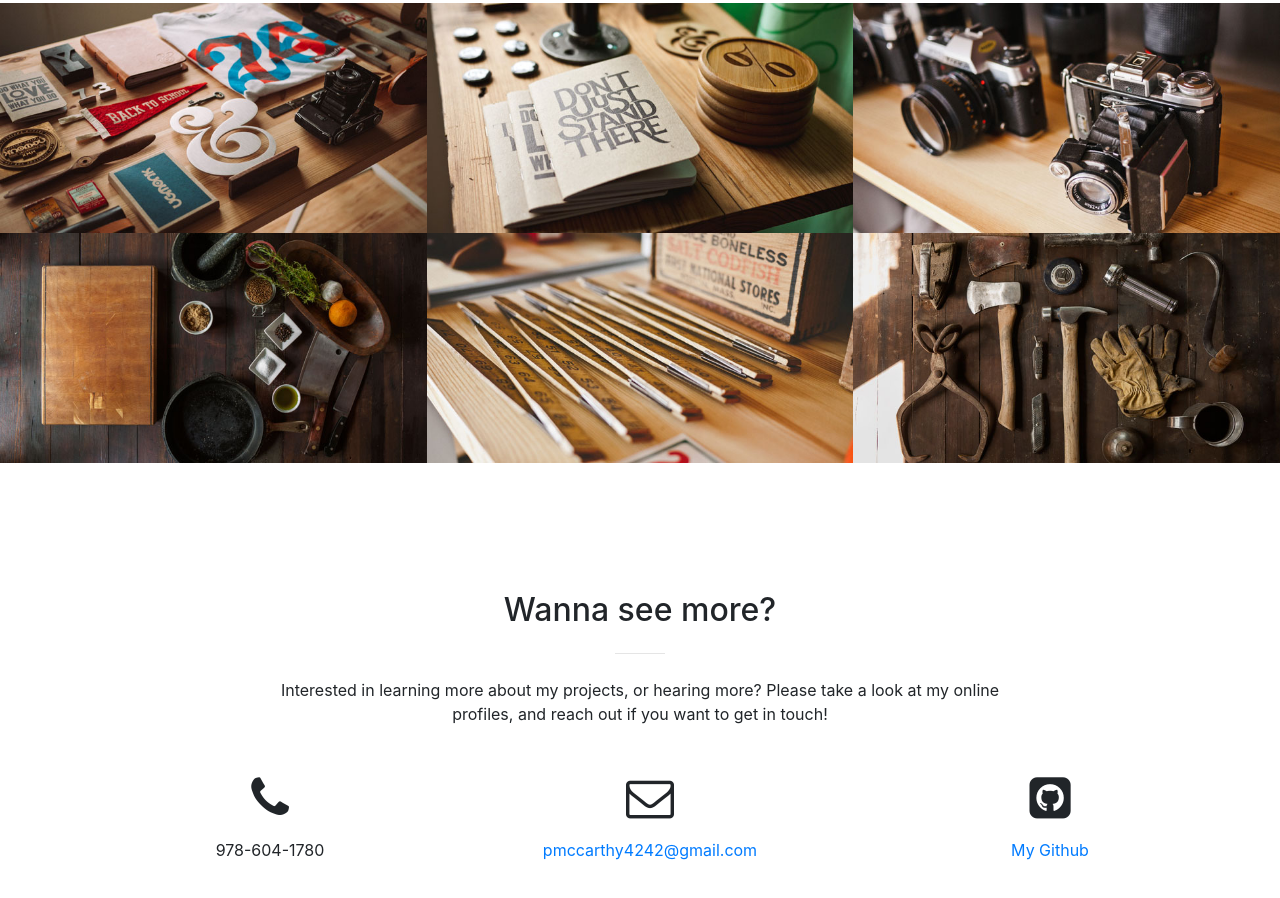
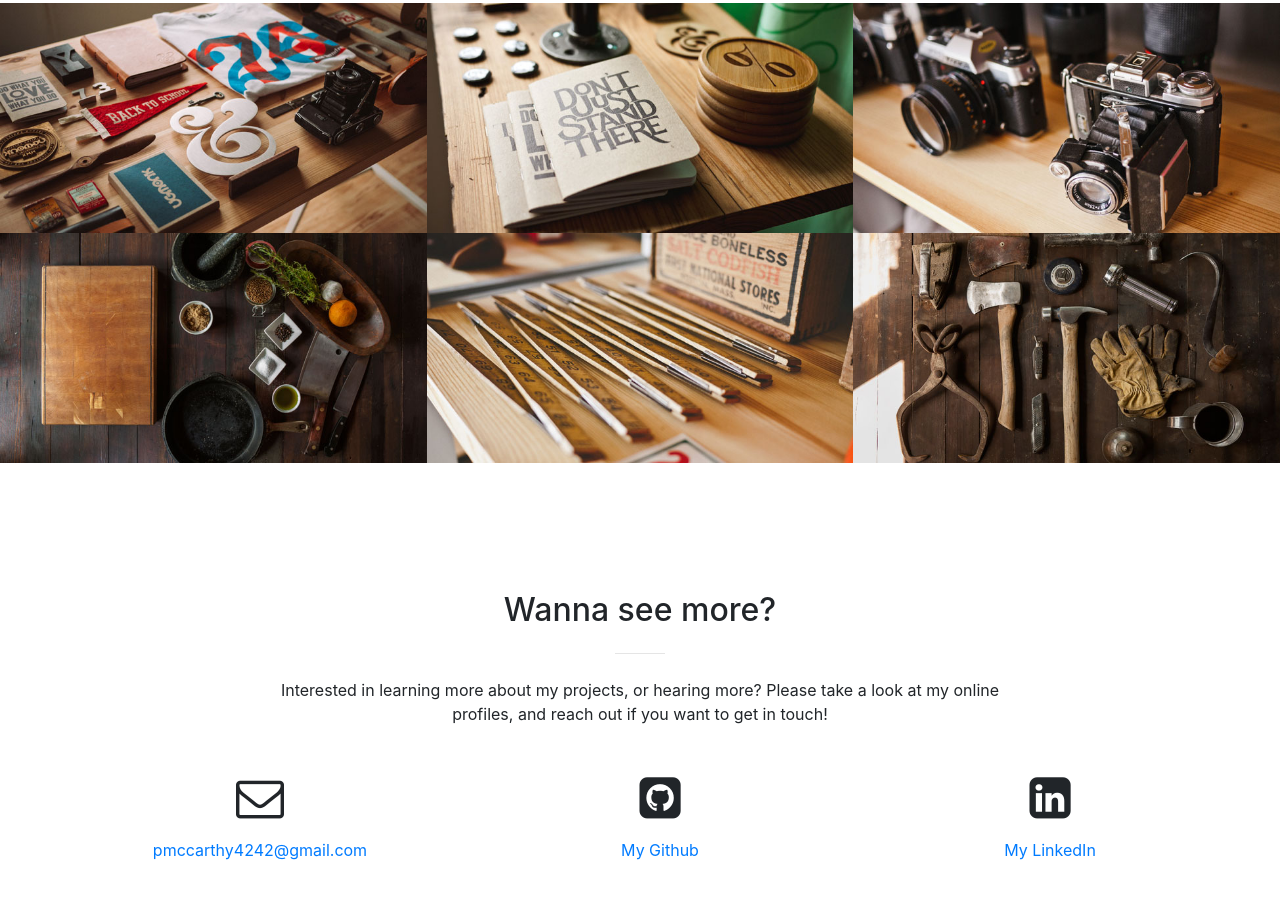
Before and after one commit to paulmccarthy42/paulmccarthy42.github.io, a website with bundled scripts: page index.html in a window 1280 px wide. Shown: the part 1843-2741 px from the top of the page. Built offline with nearby package versions, Linux system fonts and the light colour scheme.

Commit message:
replace number with linkedin

```diff
--- a/index.html
+++ b/index.html
@@ -235,10 +235,6 @@
           </div>
         </div>
         <div class="row">
-          <div class="col-lg-4 ml-auto text-center">
-            <i class="fa fa-phone fa-3x mb-3 sr-contact"></i>
-            <p>978-604-1780</p>
-          </div>
           <div class="col-lg-4 mr-auto text-center">
             <i class="fa fa-envelope-o fa-3x mb-3 sr-contact"></i>
             <p>
@@ -249,10 +245,10 @@
             <i class="fa fa-github-square fa-3x mb-3 sr-contact"></i>
             <p><a href = "https://github.com/paulmccarthy42/">My Github</a></p>
           </div>
-          <!-- <div class="col-lg-4 ml-auto text-center">
+          <div class="col-lg-4 ml-auto text-center">
             <i class="fa fa-linkedin-square fa-3x mb-3 sr-contact"></i>
             <p><a href = "https://www.linkedin.com/in/paulmccarthy42/">My LinkedIn</a></p>
-          </div> -->
+          </div>
           <div class="row">
         </div>
       </div>
```
